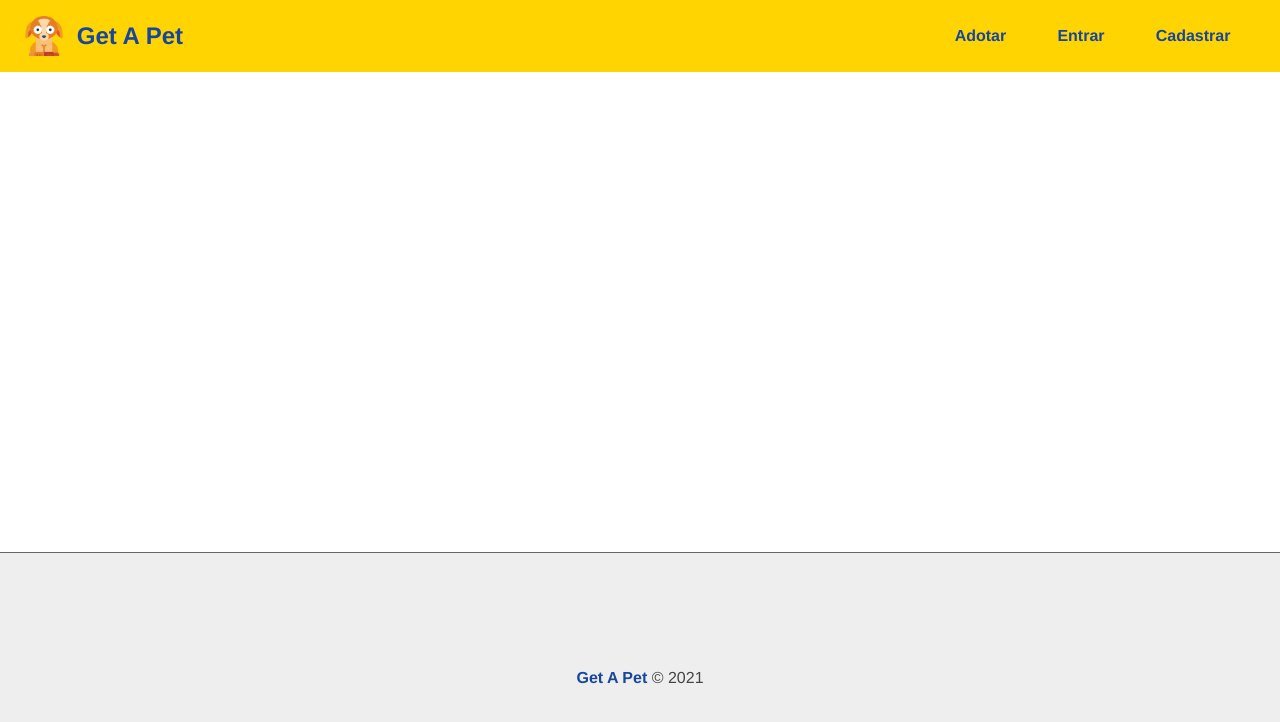
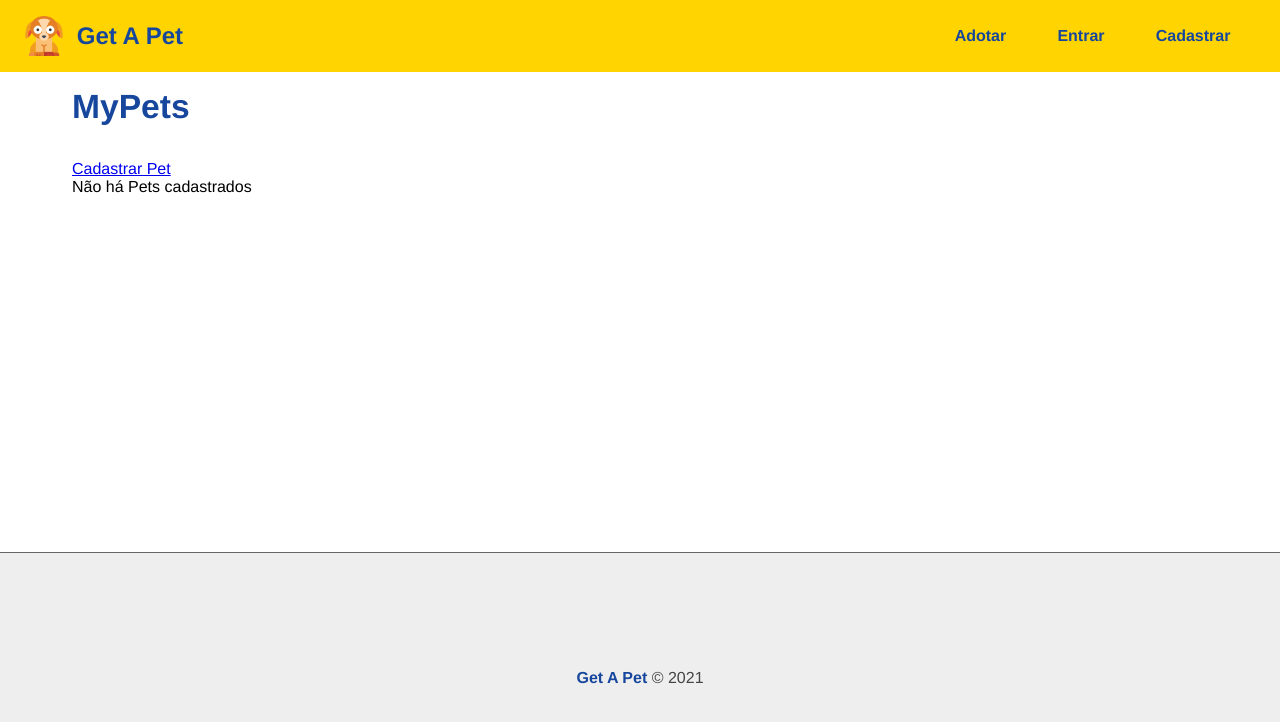
Before and after one commit to leonardorochedo/get-a-pet, a React (Vite) app in the folder frontend/: page /pets/mypets in a window 1280 px wide. Shown: the top 722 px of the page. Built offline with nearby package versions, Linux system fonts and the light colour scheme.

Commit message:
create page mypets

```diff
--- a/frontend/src/App.jsx
+++ b/frontend/src/App.jsx
@@ -18,6 +18,7 @@ import { Profile } from "./components/pages/User/Profile";
 
 // Context
 import { UserProvider } from "./context/UserContext";
+import { MyPets } from "./components/pages/Pet/MyPets";
 
 export function App() {
 
@@ -32,6 +33,7 @@ export function App() {
           <Route path="/login" element={<Login />} />
           <Route path="/register" element={<Register />} />
           <Route path="/user/profile" element={<Profile />} />
+          <Route path="/pets/mypets" element={<MyPets />} />
         </Routes>
       </Container>
       <Footer />
--- a/frontend/src/components/layout/Navbar.jsx
+++ b/frontend/src/components/layout/Navbar.jsx
@@ -25,6 +25,7 @@ export function Navbar() {
                 </li>
                 {authenticated ? (
                     <>
+                        <li><Link to="/pets/mypets">Meus Pets</Link></li>
                         <li><Link to="/user/profile">Perfil</Link></li>
                         <li onClick={logout}>Sair</li>
                     </>
--- a/frontend/src/components/layout/RoundedImage.css
+++ b/frontend/src/components/layout/RoundedImage.css
@@ -3,6 +3,7 @@
     height: 200px;
     border-radius: 100%;
     border: 2px solid var(--primary-bg-color);
+    box-shadow: 0px 0px 5px black;
 }
 
 .rounded_image.px75 {
--- /dev/null
+++ b/frontend/src/components/pages/Pet/MyPets.jsx
@@ -0,0 +1,25 @@
+import { useState, useEffect } from 'react';
+
+import { Link } from 'react-router-dom';
+
+export function MyPets() {
+
+    const [pets, setPets] = useState([])
+
+    return (
+        <section>
+            <div>
+                <h1>MyPets</h1>
+                <Link to="/pet/add">Cadastrar Pet</Link>
+            </div>
+            <div>
+                {pets.length > 0 && (
+                    <p>Meus Pets cadastrados</p>
+                )}
+                {pets.length == 0 && (
+                    <p>Não há Pets cadastrados</p>
+                )}
+            </div>
+        </section>
+    )
+}
```
Also changed, not shown: frontend/src/components/pages/Pet/MyPets.css (added).
